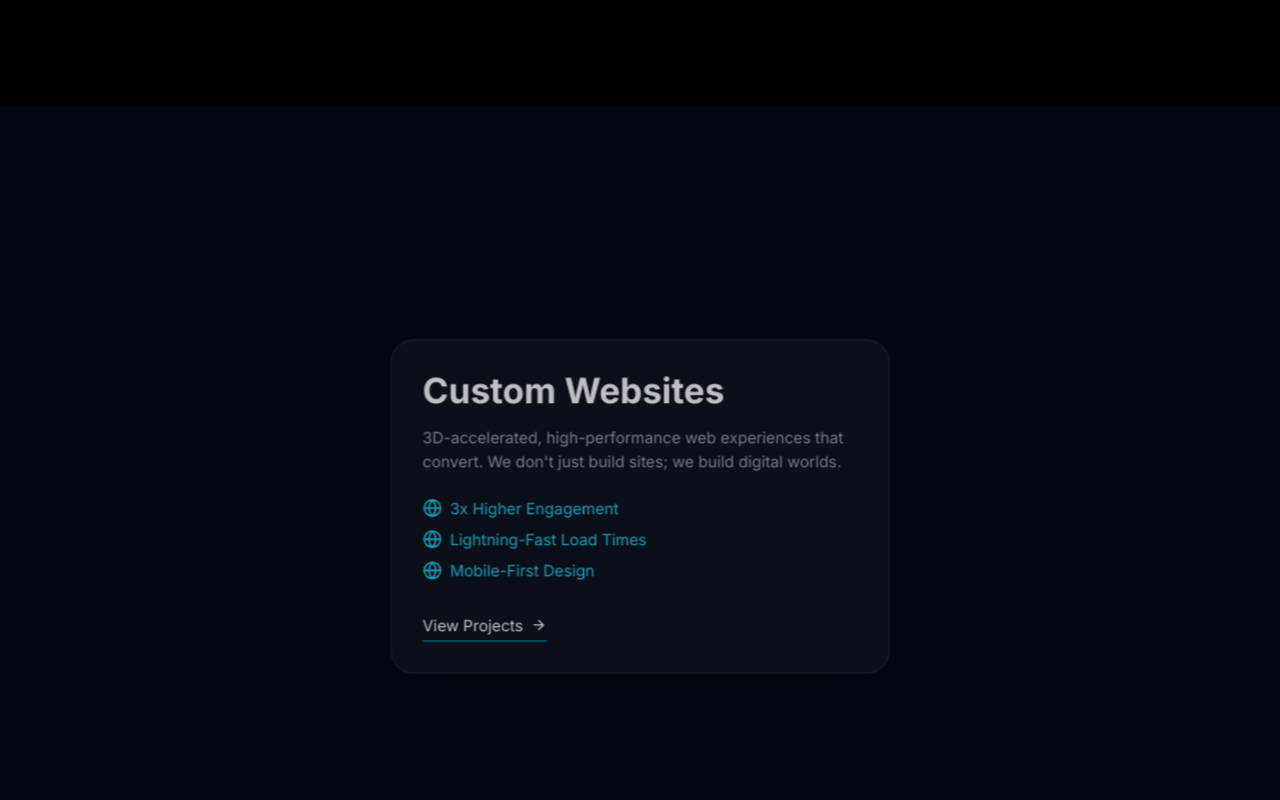
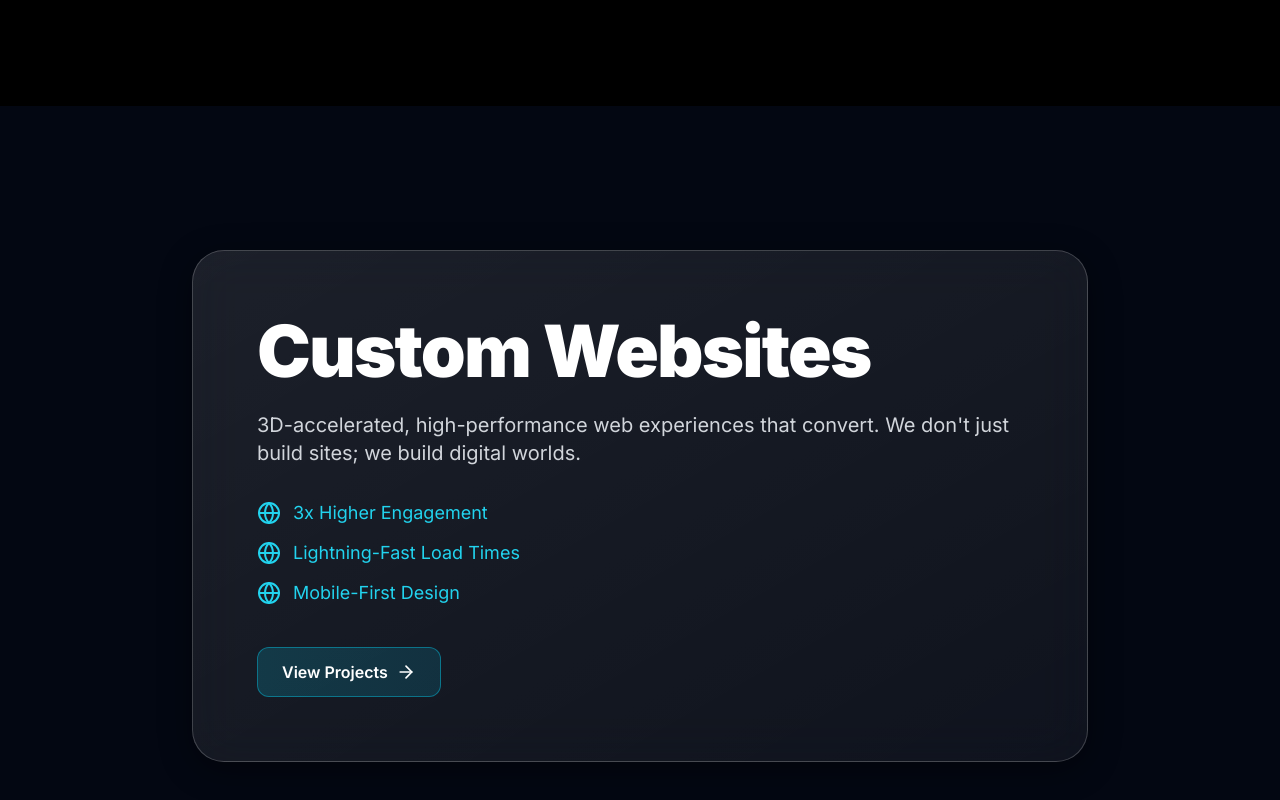
Before and after one commit to Dictator-09/getnextai, a Next.js app: page / in a window 1280 px wide. Shown: the part 694-1494 px from the top of the page. Built offline with nearby package versions, Linux system fonts and the light colour scheme.

Commit message:
feat: Enhance service tiles with premium design - 75% larger cards, bold typography, gradient styling, and interactive buttons

```diff
--- a/components/canvas/Overlay.tsx
+++ b/components/canvas/Overlay.tsx
@@ -23,13 +23,13 @@ export default function Overlay() {
             scrollTrigger: {
                 trigger: containerRef.current,
                 start: "top top",
-                end: () => `+=${slides.scrollWidth * 3.0}`,
+                end: () => `+=${slides.scrollWidth * 1.5}`,
                 scrub: 1,
                 pin: true,
                 anticipatePin: 1,
                 invalidateOnRefresh: true,
                 snap: {
-                    snapTo: [0, 0.25, 0.5, 1],
+                    snapTo: [0, 0.256, 0.513, 1],
                     duration: { min: 0.2, max: 0.8 },
                     delay: 0,
                     ease: "power1.inOut"
@@ -43,27 +43,9 @@ export default function Overlay() {
             duration: 1
         });
 
-        // Add a hold period after the scroll (equal duration to the scroll)
-        scrollTween.to({}, { duration: 1 });
+        // Add a brief hold period after the scroll
+        scrollTween.to({}, { duration: 0.3 });
 
-        // Animate individual tiles
-        const tiles = slides.querySelectorAll('.service-tile');
-        tiles.forEach((tile, index) => {
-            gsap.fromTo(tile,
-                { opacity: 0, scale: 0.9 },
-                {
-                    opacity: 1,
-                    scale: 1,
-                    scrollTrigger: {
-                        trigger: tile,
-                        containerAnimation: scrollTween,
-                        start: "left center",
-                        end: "right center",
-                        scrub: 1,
-                    }
-                }
-            );
-        });
 
         return () => {
             ScrollTrigger.getAll().forEach(trigger => trigger.kill());
@@ -108,19 +90,19 @@ export default function Overlay() {
                 <div ref={slidesRef} className="h-full flex">
                     {/* SERVICE 1: CUSTOM WEBSITES */}
                     <div className="service-tile min-w-[100vw] h-screen flex items-center justify-center p-8 flex-shrink-0">
-                        <div className="w-full max-w-lg">
-                            <div className="bg-white/5 backdrop-blur-md rounded-3xl p-8 border border-white/10 shadow-2xl">
-                                <h2 className="text-4xl font-bold mb-4 text-white">Custom Websites</h2>
-                                <p className="text-gray-400 mb-6">
+                        <div className="w-full max-w-4xl">
+                            <div className="bg-gradient-to-br from-white/10 to-white/5 backdrop-blur-xl rounded-[2rem] p-12 md:p-16 border border-white/20 shadow-[0_8px_32px_0_rgba(0,0,0,0.4)] hover:shadow-[0_8px_48px_0_rgba(6,182,212,0.3)] transition-all duration-500">
+                                <h2 className="text-6xl md:text-7xl font-black mb-6 text-white tracking-tight">Custom Websites</h2>
+                                <p className="text-gray-300 text-lg md:text-xl mb-8 leading-relaxed">
                                     3D-accelerated, high-performance web experiences that convert. We don't just build sites; we build digital worlds.
                                 </p>
-                                <ul className="space-y-2 mb-8">
-                                    <li className="flex items-center text-cyan-400"><Globe className="mr-2 h-5 w-5" /> 3x Higher Engagement</li>
-                                    <li className="flex items-center text-cyan-400"><Globe className="mr-2 h-5 w-5" /> Lightning-Fast Load Times</li>
-                                    <li className="flex items-center text-cyan-400"><Globe className="mr-2 h-5 w-5" /> Mobile-First Design</li>
+                                <ul className="space-y-3 mb-10">
+                                    <li className="flex items-center text-cyan-400 text-lg"><Globe className="mr-3 h-6 w-6" /> 3x Higher Engagement</li>
+                                    <li className="flex items-center text-cyan-400 text-lg"><Globe className="mr-3 h-6 w-6" /> Lightning-Fast Load Times</li>
+                                    <li className="flex items-center text-cyan-400 text-lg"><Globe className="mr-3 h-6 w-6" /> Mobile-First Design</li>
                                 </ul>
-                                <button className="flex items-center text-white border-b border-cyan-500 pb-1 hover:text-cyan-400 transition-colors">
-                                    View Projects <ArrowRight className="ml-2 h-4 w-4" />
+                                <button className="group flex items-center px-6 py-3 bg-gradient-to-r from-cyan-500/20 to-cyan-600/20 border border-cyan-500/50 rounded-xl text-white font-semibold hover:from-cyan-500/30 hover:to-cyan-600/30 hover:border-cyan-400 transition-all duration-300 hover:shadow-[0_0_20px_rgba(6,182,212,0.5)]">
+                                    View Projects <ArrowRight className="ml-2 h-5 w-5 group-hover:translate-x-1 transition-transform" />
                                 </button>
                             </div>
                         </div>
@@ -128,19 +110,19 @@ export default function Overlay() {
 
                     {/* SERVICE 2: AI VOICE AGENTS */}
                     <div className="service-tile min-w-[100vw] h-screen flex items-center justify-center p-8 flex-shrink-0">
-                        <div className="w-full max-w-lg">
-                            <div className="bg-white/5 backdrop-blur-md rounded-3xl p-8 border border-white/10 shadow-2xl">
-                                <h2 className="text-4xl font-bold mb-4 text-white">AI Voice Agents</h2>
-                                <p className="text-gray-400 mb-6">
+                        <div className="w-full max-w-4xl">
+                            <div className="bg-gradient-to-br from-white/10 to-white/5 backdrop-blur-xl rounded-[2rem] p-12 md:p-16 border border-white/20 shadow-[0_8px_32px_0_rgba(0,0,0,0.4)] hover:shadow-[0_8px_48px_0_rgba(168,85,247,0.3)] transition-all duration-500">
+                                <h2 className="text-6xl md:text-7xl font-black mb-6 text-white tracking-tight">AI Voice Agents</h2>
+                                <p className="text-gray-300 text-lg md:text-xl mb-8 leading-relaxed">
                                     Replace your call center with intelligent, empathetic AI that works 24/7. Handle thousands of concurrent calls instantly.
                                 </p>
-                                <ul className="space-y-2 mb-8">
-                                    <li className="flex items-center text-purple-400"><Mic className="mr-2 h-5 w-5" /> 80% Cost Reduction</li>
-                                    <li className="flex items-center text-purple-400"><Mic className="mr-2 h-5 w-5" /> 24/7 Availability</li>
-                                    <li className="flex items-center text-purple-400"><Mic className="mr-2 h-5 w-5" /> Instant Customer Support</li>
+                                <ul className="space-y-3 mb-10">
+                                    <li className="flex items-center text-purple-400 text-lg"><Mic className="mr-3 h-6 w-6" /> 80% Cost Reduction</li>
+                                    <li className="flex items-center text-purple-400 text-lg"><Mic className="mr-3 h-6 w-6" /> 24/7 Availability</li>
+                                    <li className="flex items-center text-purple-400 text-lg"><Mic className="mr-3 h-6 w-6" /> Instant Customer Support</li>
                                 </ul>
-                                <button className="flex items-center text-white border-b border-purple-500 pb-1 hover:text-purple-400 transition-colors">
-                                    Hear Demo <ArrowRight className="ml-2 h-4 w-4" />
+                                <button className="group flex items-center px-6 py-3 bg-gradient-to-r from-purple-500/20 to-purple-600/20 border border-purple-500/50 rounded-xl text-white font-semibold hover:from-purple-500/30 hover:to-purple-600/30 hover:border-purple-400 transition-all duration-300 hover:shadow-[0_0_20px_rgba(168,85,247,0.5)]">
+                                    Hear Demo <ArrowRight className="ml-2 h-5 w-5 group-hover:translate-x-1 transition-transform" />
                                 </button>
                             </div>
                         </div>
@@ -148,19 +130,19 @@ export default function Overlay() {
 
                     {/* SERVICE 3: WHATSAPP AUTOMATION */}
                     <div className="service-tile min-w-[100vw] h-screen flex items-center justify-center p-8 flex-shrink-0">
-                        <div className="w-full max-w-lg">
-                            <div className="bg-white/5 backdrop-blur-md rounded-3xl p-8 border border-white/10 shadow-2xl">
-                                <h2 className="text-4xl font-bold mb-4 text-white">WhatsApp Automation</h2>
-                                <p className="text-gray-400 mb-6">
+                        <div className="w-full max-w-4xl">
+                            <div className="bg-gradient-to-br from-white/10 to-white/5 backdrop-blur-xl rounded-[2rem] p-12 md:p-16 border border-white/20 shadow-[0_8px_32px_0_rgba(0,0,0,0.4)] hover:shadow-[0_8px_48px_0_rgba(34,197,94,0.3)] transition-all duration-500">
+                                <h2 className="text-6xl md:text-7xl font-black mb-6 text-white tracking-tight">WhatsApp Automation</h2>
+                                <p className="text-gray-300 text-lg md:text-xl mb-8 leading-relaxed">
                                     Turn your most popular channel into a sales machine. Automated support, sales, and notifications on Autopilot.
                                 </p>
-                                <ul className="space-y-2 mb-8">
-                                    <li className="flex items-center text-green-400"><MessageSquare className="mr-2 h-5 w-5" /> 98% Open Rates</li>
-                                    <li className="flex items-center text-green-400"><MessageSquare className="mr-2 h-5 w-5" /> 5x Faster Sales Cycle</li>
-                                    <li className="flex items-center text-green-400"><MessageSquare className="mr-2 h-5 w-5" /> Automated Lead Nurturing</li>
+                                <ul className="space-y-3 mb-10">
+                                    <li className="flex items-center text-green-400 text-lg"><MessageSquare className="mr-3 h-6 w-6" /> 98% Open Rates</li>
+                                    <li className="flex items-center text-green-400 text-lg"><MessageSquare className="mr-3 h-6 w-6" /> 5x Faster Sales Cycle</li>
+                                    <li className="flex items-center text-green-400 text-lg"><MessageSquare className="mr-3 h-6 w-6" /> Automated Lead Nurturing</li>
                                 </ul>
-                                <button className="flex items-center text-white border-b border-green-500 pb-1 hover:text-green-400 transition-colors">
-                                    Start Chat <ArrowRight className="ml-2 h-4 w-4" />
+                                <button className="group flex items-center px-6 py-3 bg-gradient-to-r from-green-500/20 to-green-600/20 border border-green-500/50 rounded-xl text-white font-semibold hover:from-green-500/30 hover:to-green-600/30 hover:border-green-400 transition-all duration-300 hover:shadow-[0_0_20px_rgba(34,197,94,0.5)]">
+                                    Start Chat <ArrowRight className="ml-2 h-5 w-5 group-hover:translate-x-1 transition-transform" />
                                 </button>
                             </div>
                         </div>
```
